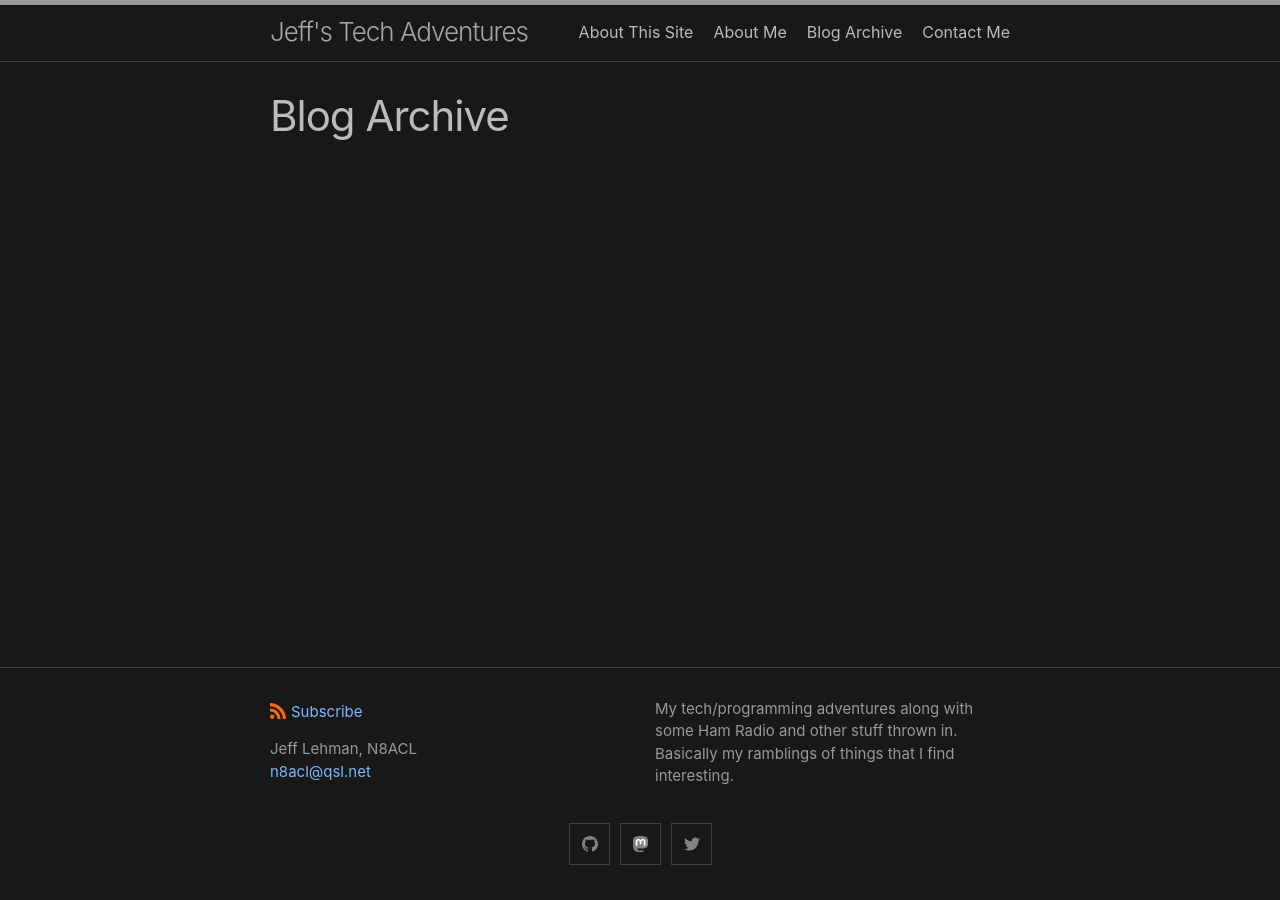
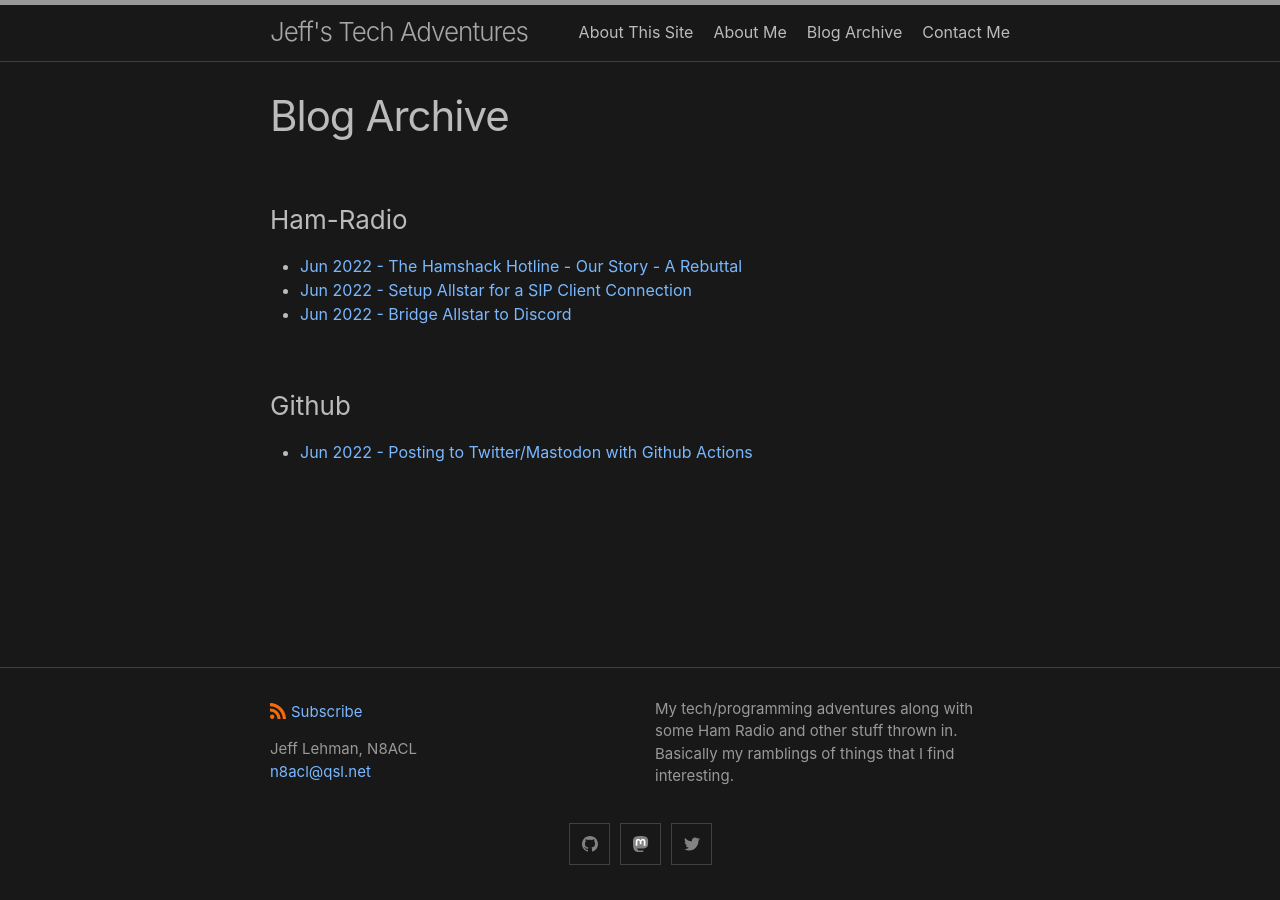
Before and after one commit to n8acl/n8acl.github.io, a Jekyll site: the page built from archive.html, in a window 1280 px wide. Built offline with Jekyll 4.4.1, drawn with Linux system fonts in a browser that asks for light colours.

Commit message:
Adding Archives

```diff
--- a/_posts/2022-06-16-bridge-allstar-to-discord.md
+++ b/_posts/2022-06-16-bridge-allstar-to-discord.md
@@ -1,6 +1,7 @@
 ---
 layout: post
 title: "Bridge Allstar to Discord"
+tags: Ham-Radio
 categories: Ham-Radio
 ---
 
--- a/_posts/2022-06-16-sip-connection-to-allstar.md
+++ b/_posts/2022-06-16-sip-connection-to-allstar.md
@@ -1,6 +1,7 @@
 ---
 layout: post
 title: "Setup Allstar for a SIP Client Connection"
+tags: Ham-Radio
 categories: Ham-Radio
 ---
 
--- a/_posts/2022-06-21-posting-to-twitter-mastodon-using-github-actions.md
+++ b/_posts/2022-06-21-posting-to-twitter-mastodon-using-github-actions.md
@@ -1,6 +1,7 @@
 ---
 layout: post
 title: "Posting to Twitter/Mastodon with Github Actions"
+tags: Github
 categories: github
 ---
 
--- a/_posts/2022-06-21-the-hamshack-hotline-saga.md
+++ b/_posts/2022-06-21-the-hamshack-hotline-saga.md
@@ -1,6 +1,7 @@
 ---
 layout: post
 title: "The Hamshack Hotline - Our Story - A Rebuttal"
+tags: Ham-Radio
 categories: Ham-Radio
 ---
 
```
